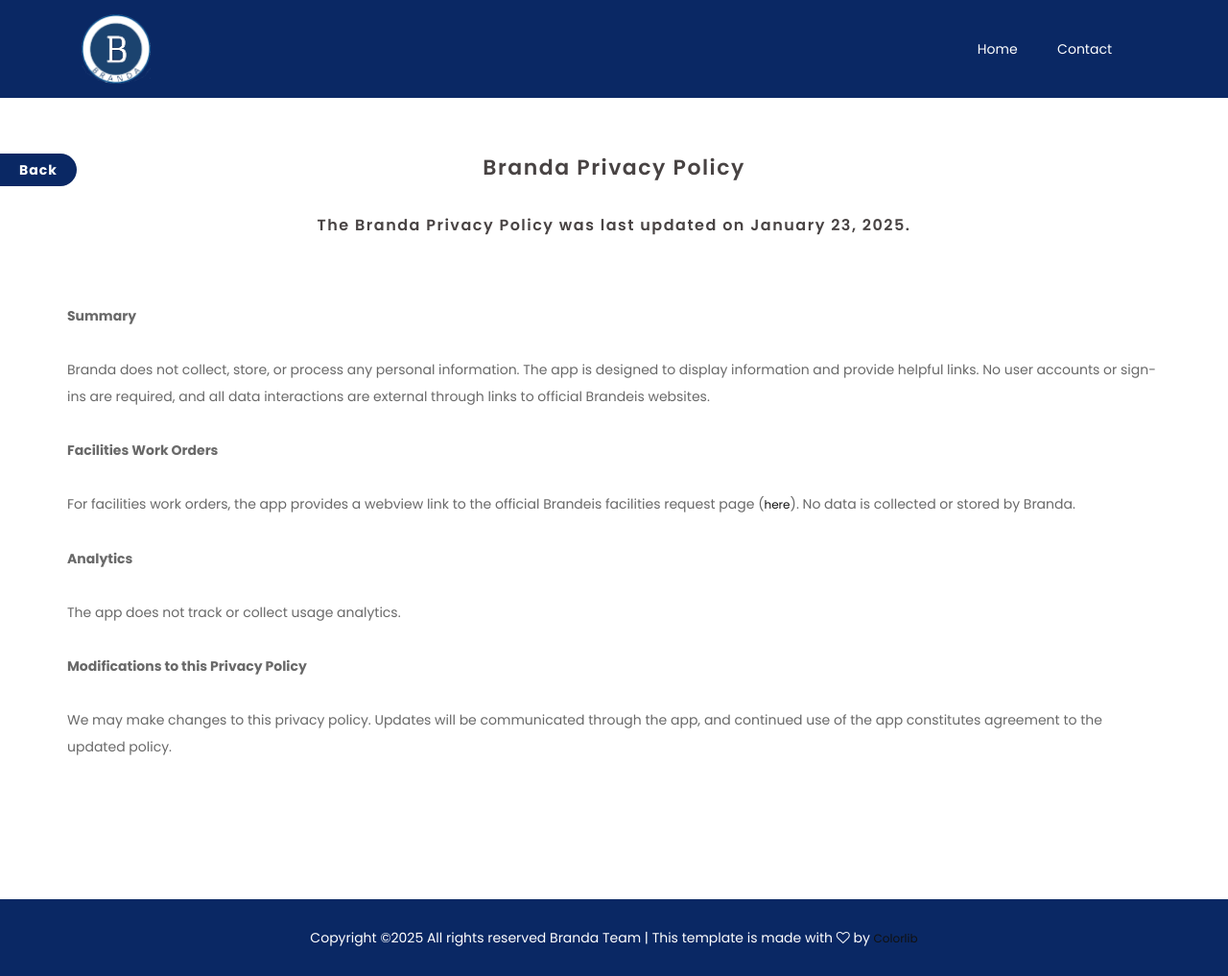
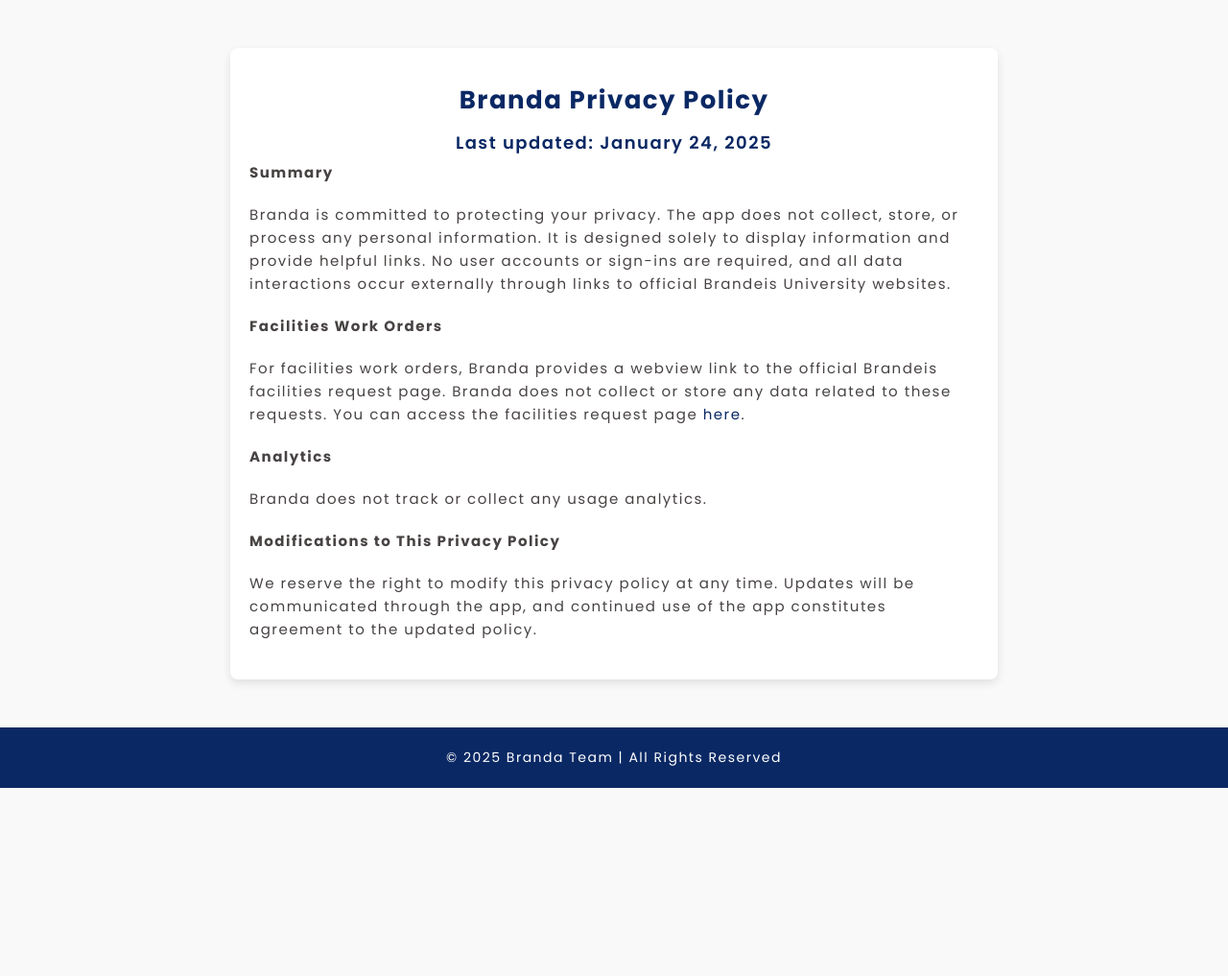
Before and after one commit to Brandaapp/Website-2025-Spring, a plain HTML site: page privacyPolicy.html in a window 1280 px wide. Shown: the whole page at 96% size. After the commit the page ends 821 px from the top, so only its background shows below. Drawn offline with Linux system fonts and the light colour scheme.

Commit message:
Update privacyPolicy.html

```diff
--- a/privacyPolicy.html
+++ b/privacyPolicy.html
@@ -1,188 +1,96 @@
 <!DOCTYPE html>
-
 <html lang="en">
 
 <head>
-    <!--- Basic Page Needs  -->
+    <!-- Basic Page Needs -->
     <meta charset="utf-8">
-    <title>Branda</title>
+    <title>Branda Privacy Policy</title>
     <meta http-equiv="X-UA-Compatible" content="IE=edge">
-    <!-- Mobile Specific Meta  -->
+    <!-- Mobile Specific Meta -->
     <meta name="viewport" content="width=device-width, initial-scale=1, maximum-scale=1">
     <!-- CSS -->
     <link rel="stylesheet" href="assets/css/bootstrap.min.css">
-    <link rel="stylesheet" href="assets/css/jquery-ui.css">
-    <link rel="stylesheet" href="assets/css/font-awesome.min.css">
-    <link rel="stylesheet" href="assets/css/owl.carousel.min.css">
-    <link rel="stylesheet" href="assets/css/slicknav.min.css">
-    <link rel="stylesheet" href="assets/css/magnificpopup.css">
-    <link rel="stylesheet" href="assets/css/jquery.mb.YTPlayer.min.css">
-    <link rel="stylesheet" href="assets/css/typography.css">
     <link rel="stylesheet" href="assets/css/style.css">
-    <link rel="stylesheet" href="assets/css/responsive.css">
-    <!-- Favicon -->
     <link rel="shortcut icon" type="image/png" href="assets/img/icon/BrandaLogo18.png">
-    <!-- HTML5 Shim and Respond.js IE8 support of HTML5 elements and media queries -->
-    <!-- WARNING: Respond.js doesn't work if you view the page via file:// -->
-    <!--[if lt IE 9]>
-        <script src="https://oss.maxcdn.com/libs/html5shiv/3.7.0/html5shiv.js"></script>
-        <script src="https://oss.maxcdn.com/libs/respond.js/1.4.2/respond.min.js"></script>
-        <![endif]-->
     <style type="text/css">
-        .TitleStyle {
-            text-align: center;
-            font-weight: 600;
-            font-size: 22px;
-            letter-spacing: 1.5px;
+        body {
+            font-family: 'Poppins', sans-serif;
+            line-height: 1.6;
+            margin: 0;
+            padding: 0;
+            background-color: #f9f9f9;
             color: #484343;
-            line-height: 30px;
-            font-family: 'Poppins', sans-serif;
         }
 
-        .TitleStyle2 {
-            text-align: center;
-            font-weight: 600;
-            font-size: 16px;
-            letter-spacing: 1.5px;
-            color: #484343;
-            line-height: 30px;
-            font-family: 'Poppins', sans-serif;
+        .container {
+            max-width: 800px;
+            margin: 50px auto;
+            padding: 20px;
+            background: #fff;
+            box-shadow: 0px 4px 10px rgba(0, 0, 0, 0.1);
+            border-radius: 8px;
         }
 
-        @media (min-width: 767px) {
-            .TopMargin {
-                height: 0px;
-            }
+        h1, h2 {
+            text-align: center;
+            color: #0a2864;
         }
 
-        @media (min-width: 240px) {
-            .TopMargin {
-                height: 40px;
-            }
+        h1 {
+            font-size: 26px;
+            font-weight: 700;
         }
 
-        @media (max-width: 239px) {
-            .TopMargin {
-                height: 0px;
-            }
+        h2 {
+            font-size: 18px;
+            font-weight: 600;
+            margin-top: 20px;
         }
 
-        .TopMargin {
-            width: 0;
+        p {
+            margin-bottom: 20px;
         }
 
-        .BackBut {
-            background-color: rgb(10, 40, 100);
-            color: white;
-            border: none;
-            border-top-right-radius: 20px;
-            border-bottom-right-radius: 20px;
-            font-family: 'Poppins', sans-serif;
-            font-size: 14px;
-            position: absolute;
-            padding: 2px;
-            width: 80px;
-            height: auto;
-            transition: all .2s ease;
+        a {
+            color: #0a2864;
+            text-decoration: none;
         }
 
-        .BackBut:hover {
-            background-color: rgb(20, 63, 147);
-            border-top-left-radius: 20px;
-            border-bottom-left-radius: 20px;
-            margin-left: 5px;
+        a:hover {
+            text-decoration: underline;
+        }
+
+        footer {
+            text-align: center;
+            padding: 20px;
+            background: #0a2864;
+            color: #fff;
+            margin-top: 30px;
+            font-size: 14px;
         }
     </style>
 </head>
 
 <body>
-    <!-- preloader area start -->
-    <div id="preloader">
-        <div class="spinner"></div>
+    <div class="container">
+        <h1>Branda Privacy Policy</h1>
+        <h2>Last updated: January 24, 2025</h2>
+        <p><strong>Summary</strong></p>
+        <p>Branda is committed to protecting your privacy. The app does not collect, store, or process any personal information. It is designed solely to display information and provide helpful links. No user accounts or sign-ins are required, and all data interactions occur externally through links to official Brandeis University websites.</p>
+
+        <p><strong>Facilities Work Orders</strong></p>
+        <p>For facilities work orders, Branda provides a webview link to the official Brandeis facilities request page. Branda does not collect or store any data related to these requests. You can access the facilities request page <a href="http://www.brandeis.edu/facilities/requests/index.html" target="_blank">here</a>.</p>
+
+        <p><strong>Analytics</strong></p>
+        <p>Branda does not track or collect any usage analytics.</p>
+
+        <p><strong>Modifications to This Privacy Policy</strong></p>
+        <p>We reserve the right to modify this privacy policy at any time. Updates will be communicated through the app, and continued use of the app constitutes agreement to the updated policy.</p>
     </div>
-    <!-- preloader area end -->
-    <!-- header area start -->
-    <header id="header">
-        <div class="header-area" style="background-color:rgb(10, 40, 100); padding-bottom: 15px;">
-            <div class="container" style="margin-top: 15px;">
-                <div class="col-md-3 col-sm-12 col-xs-12">
-                    <div class="logo">
-                        <a href="index.html"><img style="width: 72px; height: 72px;" src='assets/img/icon/logo.png' border="2"></a>
-                    </div>
-                </div>
-                <div class="col-md-9 hidden-xs hidden-sm">
-                    <div class="main-menu">
-                        <nav class="nav-menu">
-                            <ul>
-                                <li><a href="index.html#home">Home</a></li>
-                                <li><a href="index.html#contact">Contact</a></li>
-                            </ul>
-                        </nav>
-                    </div>
-                </div>
-                <div class="col-sm-12 col-xs-12 visible-sm visible-xs">
-                    <div class="mobile_menu"></div>
-                </div>
-            </div>
-        </div>
-    </header>
-    <!-- header area end -->
-    <div class="TopMargin"></div>
-    <!-- blog post area start -->
-    <div class="blog-details ptb--120">
-        <button onclick="location.href='index.html';" class="BackBut"><b>Back</b></button>
-        <div class="container">
-            <div class="blog-info">
-                <h2 id="Policy" class="TitleStyle">Branda Privacy Policy</h2>
-                <br>
-                <h2 class="TitleStyle2">The Branda Privacy Policy was last updated on January 23, 2025.</h2>
-                <br>
-                <div class="blog-summery">
-                    <p>
-                        <br>
-                        <b>Summary</b>
-                        <br><br>
-                        Branda does not collect, store, or process any personal information. The app is designed to display information and provide helpful links. No user accounts or sign-ins are required, and all data interactions are external through links to official Brandeis websites.
-                        <br><br>
-                        <b>Facilities Work Orders</b>
-                        <br><br>
-                        For facilities work orders, the app provides a webview link to the official Brandeis facilities request page (<a href="http://www.brandeis.edu/facilities/requests/index.html" target="_blank">here</a>). No data is collected or stored by Branda.
-                        <br><br>
-                        <b>Analytics</b>
-                        <br><br>
-                        The app does not track or collect usage analytics.
-                        <br><br>
-                        <b>Modifications to this Privacy Policy</b>
-                        <br><br>
-                        We may make changes to this privacy policy. Updates will be communicated through the app, and continued use of the app constitutes agreement to the updated policy.
-                    </p>
-                </div>
-            </div>
-        </div>
-    </div>
-    <!-- blog post area end -->
-    <!-- footer area start -->
+
     <footer>
-        <div class="footer-area" style="background-color:rgb(10, 40, 100);">
-            <div class="container">
-                <p>
-                    Copyright &copy;<script>document.write(new Date().getFullYear());</script> All rights reserved Branda Team | This template is made with <i class="fa fa-heart-o" aria-hidden="true"></i> by <a href="https://colorlib.com" target="_blank">Colorlib</a>
-                </p>
-            </div>
-        </div>
+        &copy; <script>document.write(new Date().getFullYear());</script> Branda Team | All Rights Reserved
     </footer>
-    <!-- footer area end -->
-    <!-- Scripts -->
-    <script src="assets/js/jquery-3.2.0.min.js"></script>
-    <script src="assets/js/jquery-ui.js"></script>
-    <script src="assets/js/bootstrap.min.js"></script>
-    <script src="assets/js/jquery.slicknav.min.js"></script>
-    <script src="assets/js/owl.carousel.min.js"></script>
-    <script src="assets/js/magnific-popup.min.js"></script>
-    <script src="assets/js/counterup.js"></script>
-    <script src="assets/js/jquery.waypoints.min.js"></script>
-    <script src="assets/js/jquery.mb.YTPlayer.min.js"></script>
-    <script src="assets/js/theme.js"></script>
 </body>
 
 </html>
```
